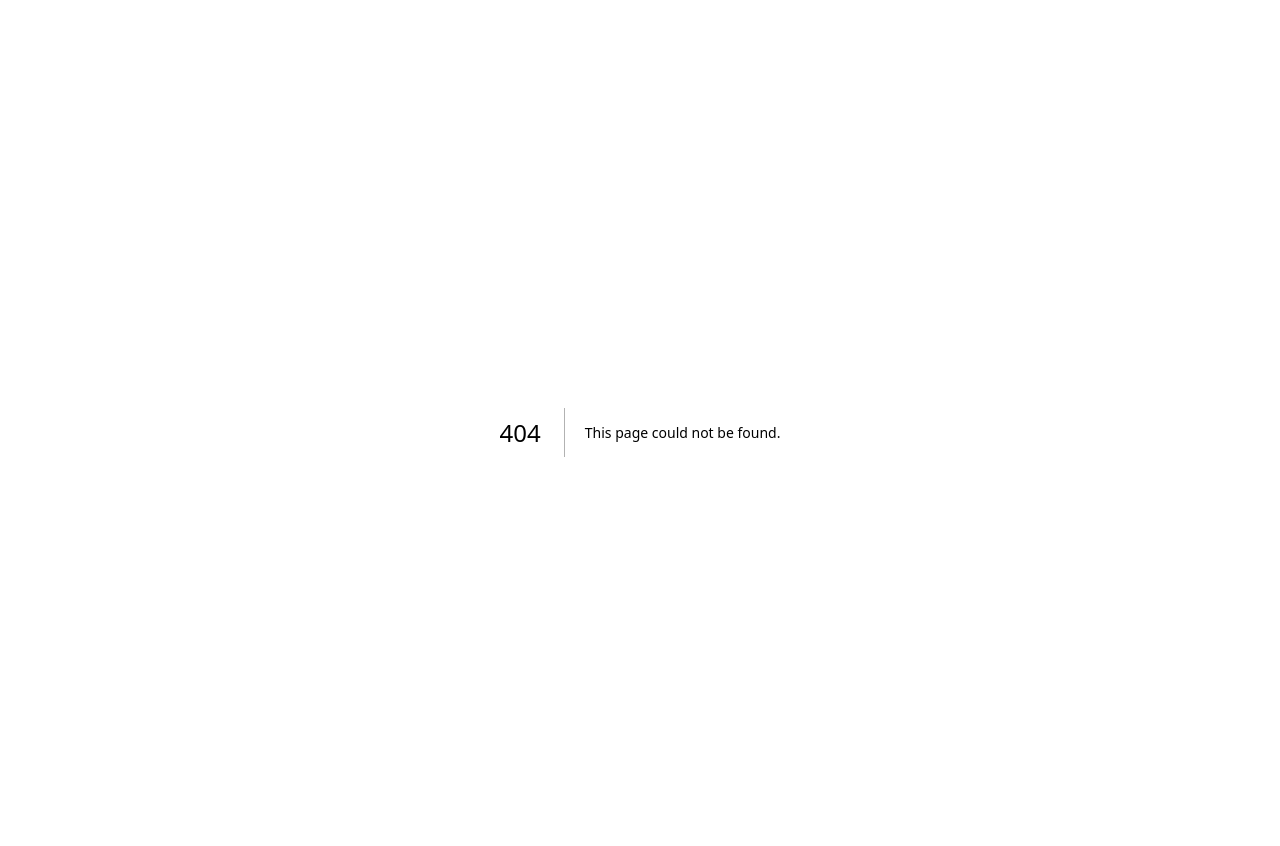
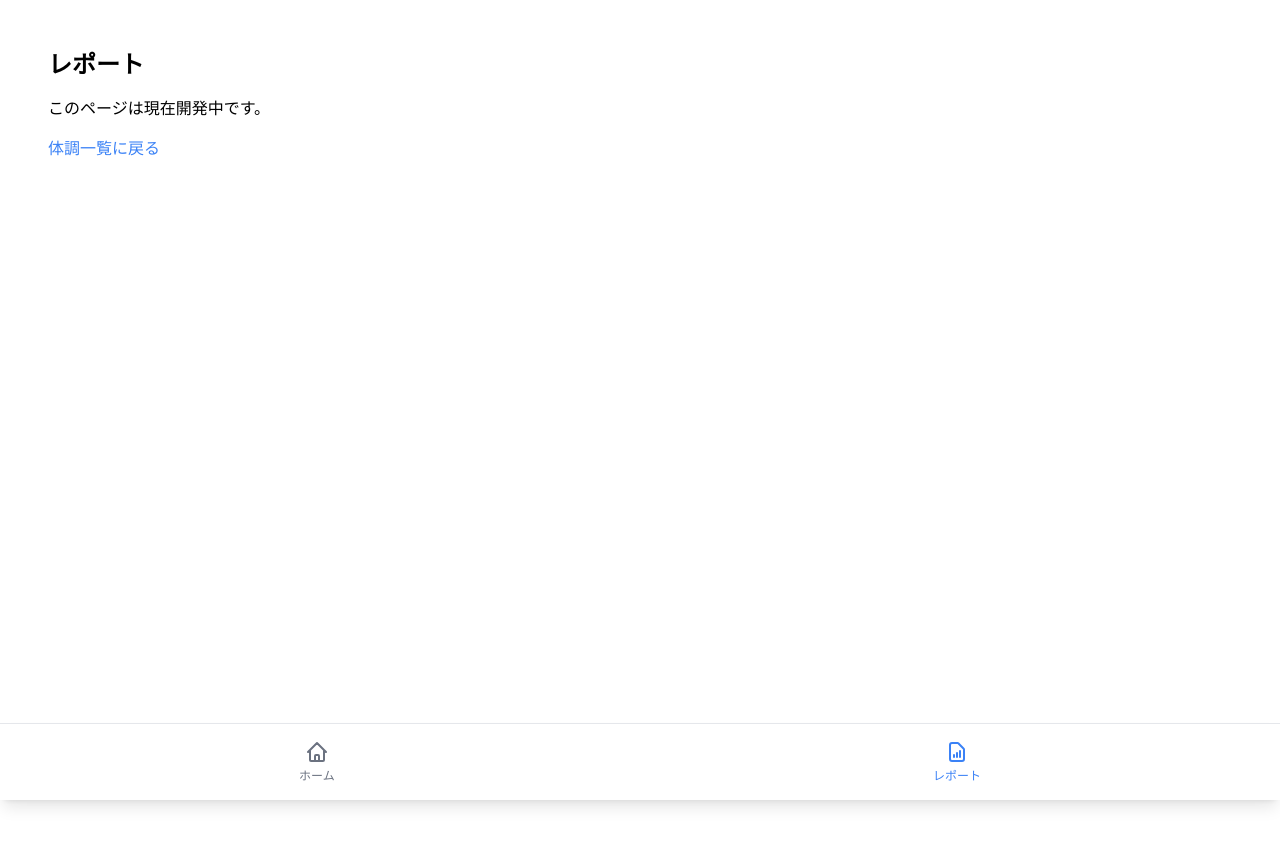
Before and after one commit to orangeman7201/nmo_front, a Next.js app: page /reports in a window 1280 px wide. Before the commit this address had no page. Shown: the top 846 px of the page. After the commit the page ends 800 px from the top, so only its background shows below. Built offline with nearby package versions, Linux system fonts and the light colour scheme.

Commit message:
スマホ用フッターの実装とバックエンド連携の改善
Co-Authored-By: aki.jazz1027+devin@gmail.com <aki.jazz1027@gmail.com>

```diff
--- /dev/null
+++ b/src/components/Footer.tsx
@@ -0,0 +1,30 @@
+import Link from 'next/link';
+import { useRouter } from 'next/router';
+import React from 'react';
+
+const Footer: React.FC = () => {
+  const router = useRouter();
+
+  return (
+    <footer className="fixed bottom-0 left-0 w-full bg-white border-t border-gray-200 shadow-lg py-2">
+      <div className="container mx-auto">
+        <div className="flex justify-around items-center">
+          <Link href="/conditions" className={`flex flex-col items-center p-2 ${router.pathname.includes('/conditions') ? 'text-blue-500' : 'text-gray-500'}`}>
+            <svg xmlns="http://www.w3.org/2000/svg" className="h-6 w-6" fill="none" viewBox="0 0 24 24" stroke="currentColor">
+              <path strokeLinecap="round" strokeLinejoin="round" strokeWidth={2} d="M3 12l2-2m0 0l7-7 7 7M5 10v10a1 1 0 001 1h3m10-11l2 2m-2-2v10a1 1 0 01-1 1h-3m-6 0a1 1 0 001-1v-4a1 1 0 011-1h2a1 1 0 011 1v4a1 1 0 001 1m-6 0h6" />
+            </svg>
+            <span className="text-xs mt-1">ホーム</span>
+          </Link>
+          <Link href="/reports" className={`flex flex-col items-center p-2 ${router.pathname.includes('/reports') ? 'text-blue-500' : 'text-gray-500'}`}>
+            <svg xmlns="http://www.w3.org/2000/svg" className="h-6 w-6" fill="none" viewBox="0 0 24 24" stroke="currentColor">
+              <path strokeLinecap="round" strokeLinejoin="round" strokeWidth={2} d="M9 17v-2m3 2v-4m3 4v-6m2 10H7a2 2 0 01-2-2V5a2 2 0 012-2h5.586a1 1 0 01.707.293l5.414 5.414a1 1 0 01.293.707V19a2 2 0 01-2 2z" />
+            </svg>
+            <span className="text-xs mt-1">レポート</span>
+          </Link>
+        </div>
+      </div>
+    </footer>
+  );
+};
+
+export default Footer;
--- a/src/pages/_app.tsx
+++ b/src/pages/_app.tsx
@@ -3,7 +3,17 @@ import "@/styles/globals.css";
 import "@/styles/calendar.scss";
 import "@/styles/modal.scss";
 import type { AppProps } from "next/app";
+import Footer from "../components/Footer";
+import { useRouter } from "next/router";
 
 export default function App({ Component, pageProps }: AppProps) {
-  return <Component {...pageProps} />;
+  const router = useRouter();
+  const isLoggedInPage = !router.pathname.includes('/auth/');
+
+  return (
+    <>
+      <Component {...pageProps} />
+      {isLoggedInPage && <Footer />}
+    </>
+  );
 }
--- a/src/pages/conditions/index.tsx
+++ b/src/pages/conditions/index.tsx
@@ -56,8 +56,8 @@ export default function Home() {
   }, [])
 
   return (
-    <div>
-      <div>Condition一覧</div>
+    <div className="container mx-auto p-4 pb-20">
+      <div className="text-2xl font-bold mb-4">Condition一覧</div>
       {/* デフォルトで当月のカレンダーを表示 */}
       {/* 次の月を押すと次の月のカレンダーが表示される */}
       <Calendar
--- /dev/null
+++ b/src/pages/reports/index.tsx
@@ -0,0 +1,17 @@
+import { Inter } from "next/font/google";
+import Link from 'next/link';
+import React from 'react';
+
+const inter = Inter({ subsets: ["latin"] });
+
+export default function Reports() {
+  return (
+    <div className="container mx-auto p-4 pb-20">
+      <h1 className="text-2xl font-bold mb-4">レポート</h1>
+      <p className="mb-4">このページは現在開発中です。</p>
+      <Link href="/conditions" className="text-blue-500 hover:underline">
+        体調一覧に戻る
+      </Link>
+    </div>
+  );
+}
--- a/src/plugins/axios.ts
+++ b/src/plugins/axios.ts
@@ -31,7 +31,7 @@ instance.interceptors.response.use(
   error => {
     // グローバルなエラーハンドリング。configにignoreGlobalCatchがある場合はエラーハンドリングを無視する
     if (!error.config.ignoreGlobalCatch) {
-      if (error.response.status === 401) {
+      if (error.response && error.response.status === 401) {
         deleteCookie('uid')
         deleteCookie('client')
         deleteCookie('access-token')
```
